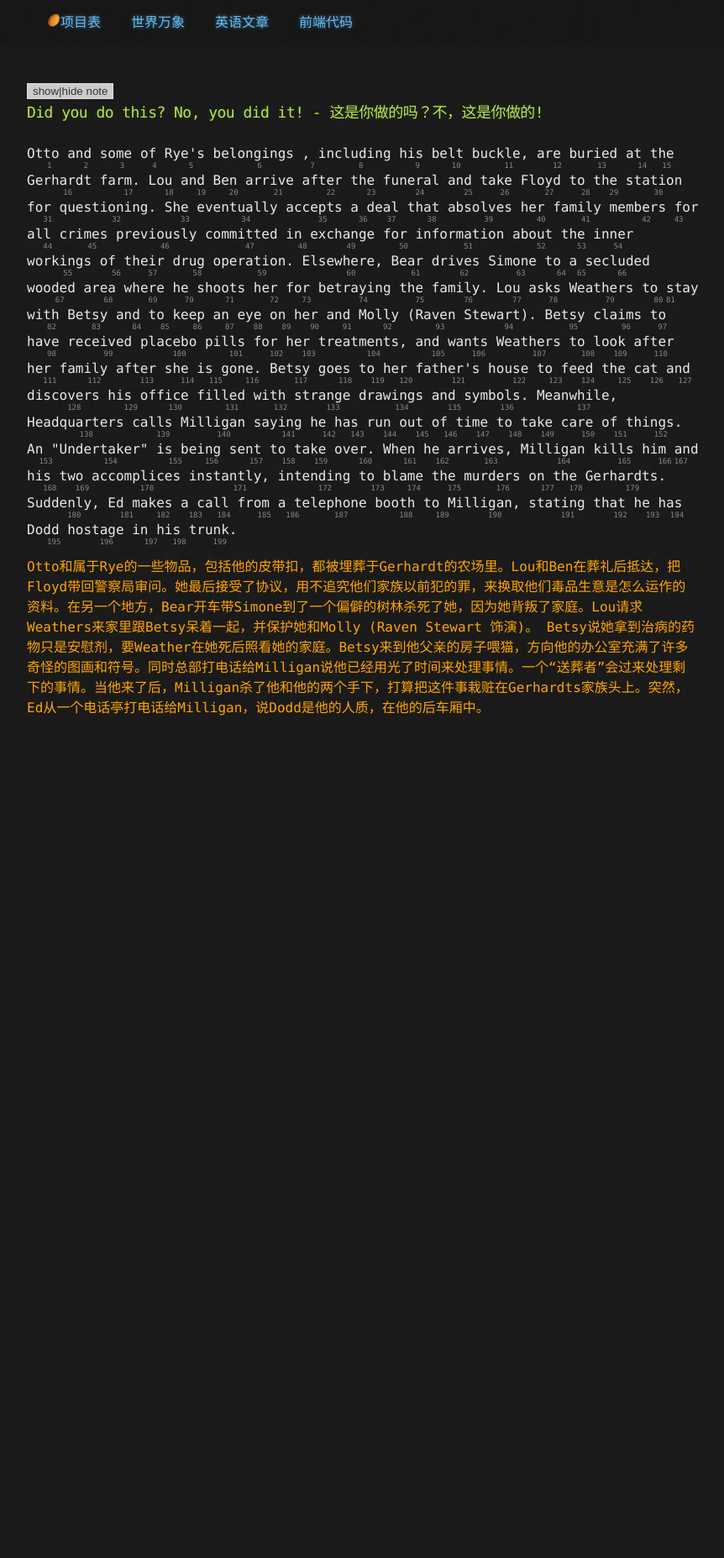
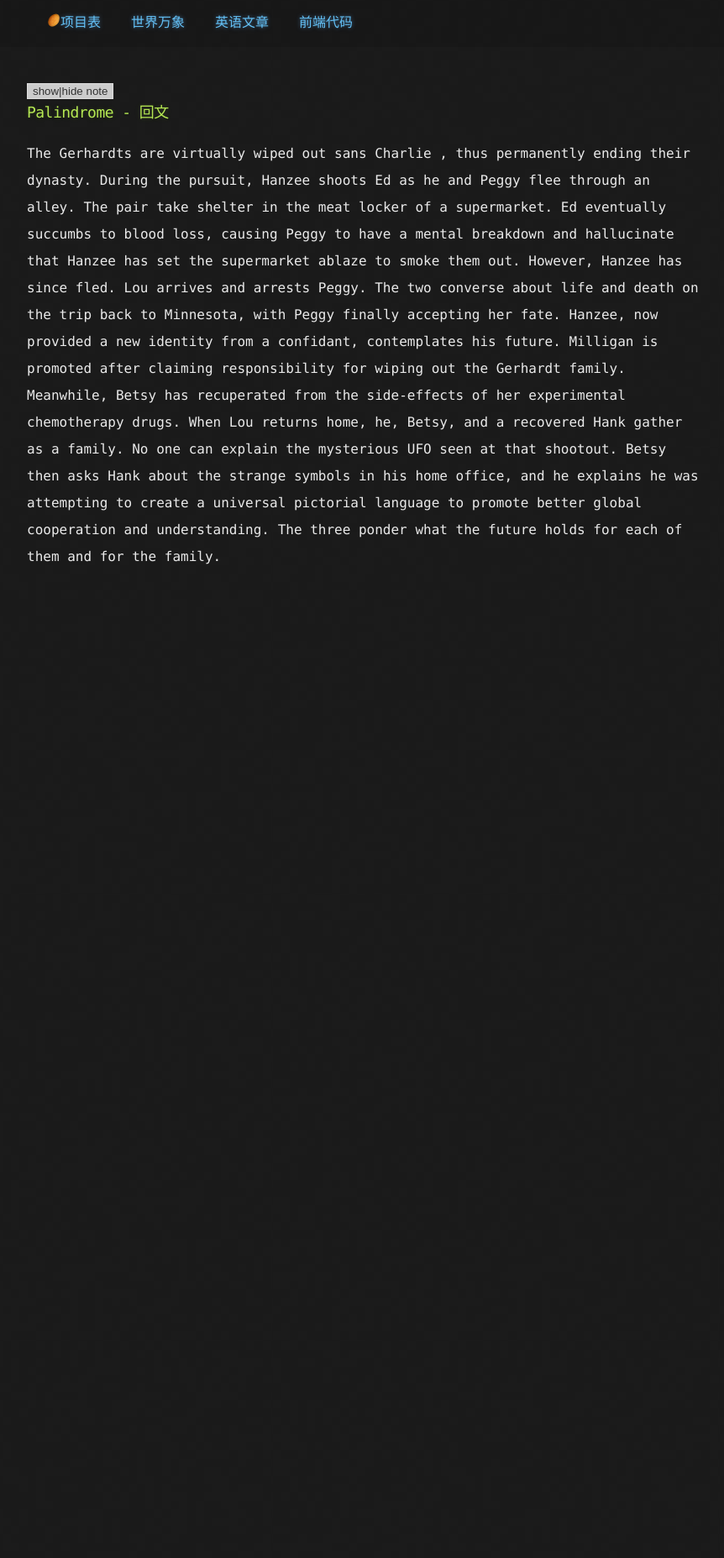
Before and after one commit to vunlin/vunlin.github.io, a Jekyll site: the page setup/template.html, which Jekyll copies as it is, in a window 1280 px wide. Shown: the whole page at 84% size, without its empty margins (208-1070 px from the left). Built offline with Jekyll 4.4.1, drawn with Linux system fonts in a browser that asks for light colours; after the commit the page ends 1679 px from its top, so only the background shows below that.

```diff
--- a/setup/template.html
+++ b/setup/template.html
@@ -32,46 +32,41 @@
 		<button id="toggleNote">show|hide note</button>
 	</div>
 	<div id="plot">
-		<h3>Did you do this? No, you did it! - 这是你做的吗？不，这是你做的!</h3>
-		<p>Otto and some of Rye's belongings, including his belt buckle, are buried at the Gerhardt farm. Lou and Ben arrive after the funeral and take Floyd to the station for questioning. She eventually accepts a deal that absolves her family members for all crimes previously committed in exchange for information about the inner workings of their drug operation. Elsewhere, Bear drives Simone to a secluded wooded area where he shoots her for betraying the family. Lou asks Weathers to stay with Betsy and to keep an eye on her and Molly (Raven Stewart). Betsy claims to have received placebo pills for her treatments, and wants Weathers to look after her family after she is gone. Betsy goes to her father's house to feed the cat and discovers his office filled with strange drawings and symbols. Meanwhile, Headquarters calls Milligan saying he has run out of time to take care of things. An "Undertaker" is being sent to take over. When he arrives, Milligan kills him and his two accomplices instantly, intending to blame the murders on the Gerhardts. Suddenly, Ed makes a call from a telephone booth to Milligan, stating that he has Dodd hostage in his trunk.</p>
+		<h3>Palindrome - 回文</h3>
+		<p>The Gerhardts are virtually wiped out sans Charlie, thus permanently ending their dynasty. During the pursuit, Hanzee shoots Ed as he and Peggy flee through an alley. The pair take shelter in the meat locker of a supermarket. Ed eventually succumbs to blood loss, causing Peggy to have a mental breakdown and hallucinate that Hanzee has set the supermarket ablaze to smoke them out. However, Hanzee has since fled. Lou arrives and arrests Peggy. The two converse about life and death on the trip back to Minnesota, with Peggy finally accepting her fate. Hanzee, now provided a new identity from a confidant, contemplates his future. Milligan is promoted after claiming responsibility for wiping out the Gerhardt family. Meanwhile, Betsy has recuperated from the side-effects of her experimental chemotherapy drugs. When Lou returns home, he, Betsy, and a recovered Hank gather as a family. No one can explain the mysterious UFO seen at that shootout. Betsy then asks Hank about the strange symbols in his home office, and he explains he was attempting to create a universal pictorial language to promote better global cooperation and understanding. The three ponder what the future holds for each of them and for the family.</p>
 
-		<div>Otto和属于Rye的一些物品，包括他的皮带扣，都被埋葬于Gerhardt的农场里。Lou和Ben在葬礼后抵达，把Floyd带回警察局审问。她最后接受了协议，用不追究他们家族以前犯的罪，来换取他们毒品生意是怎么运作的资料。在另一个地方，Bear开车带Simone到了一个偏僻的树林杀死了她，因为她背叛了家庭。Lou请求Weathers来家里跟Betsy呆着一起，并保护她和Molly (Raven Stewart 饰演)。 Betsy说她拿到治病的药物只是安慰剂，要Weather在她死后照看她的家庭。Betsy来到他父亲的房子喂猫，方向他的办公室充满了许多奇怪的图画和符号。同时总部打电话给Milligan说他已经用光了时间来处理事情。一个“送葬者”会过来处理剩下的事情。当他来了后，Milligan杀了他和他的两个手下，打算把这件事栽赃在Gerhardts家族头上。突然，Ed从一个电话亭打电话给Milligan，说Dodd是他的人质，在他的后车厢中。</div>
+		<div></div>
 		<script>
 		var note = {};
 		note["status"] = "{{ page.title }}";
 		note[1] = {};
 		note[1]['structure'] = {
-			'1-17':'SVC',
-			'18-32':'FANBOYS的A连接句子',
-			'33-37':'SVO',
-			'38-45':'形容词从句',
-			'46-47':'简化形容词从句',
-			'48-51':'副词短语',
-			'52-59':'简化形容词从句',
-			'60-68':'SVO',
-			'69-76':'形容词从句',
-			'77-94':'SVOC',
-			'95-104':'SVO',
-			'105-112':'FANBOYS的A连接句子 SVO',
-			'113-116':'副词从句',
-			'117-122':'SVO',
-			'123-126':'so that she is 简化副词从句',
-			'127-136':'FANBOYS的A连接句子 SVOC',
-			'138-140':'SVO',
-			'141':'who says 简化从句',
-			'142-152':'名词从句',
-			'153-157':'SVC',
-			'158-160':'简化副词从句',
-			'161-163':'副词从句',
-			'164-171':'SVO',
-			'172-179':'简化形容词从句 SVO',
-			'180-190':'SVO',
-			'191-192':'简化形容词从句',
-			'193-199':'名词从句',
+			'1-8':'SVC',
+			'10-14':'简化副词从句',
+			'15-20':'SVO',
+			'21-28':'副词从句',
+			'29-39':'SVO',
+			'40-45':'SV',
+			'46-54':'简化副词从句 SVOC',
+			'55-65':'名词从句',
+			'66-70':'SV',
+			'71-76':'FANBOYS的A连接句子',
+			'76-88':'SVO',
+			'89-94':'简化副词从句',
+			'95-106''SVO',
+			'107-109':'SVC',
+			'110-118':'简化副词从句',
+			'119-130':'SV',
+			'131-134':'副词短语',
+			'135-144':'SV',
+			'145-151':'SVO',
+			'152-155':'简化形容词从句',
+			'156-170':'FANBOYS的A连接句子',
+			'171-186':'名词从句',
+			'187-201':'SVO',
 		}
 		note[1]['pos'] = {
-			'8-11':'简化形容词从句',
-
+			'96-103':'简化形容词从句',
 		}
 
 		</script>
```
Also changed, not shown: English/TV/Fargo/S02E08.md (+40 -0 lines), English/TV/Fargo/S02E09.md (+43 -0 lines), English/TV/Fargo/S02E10..md (+43 -0 lines).
